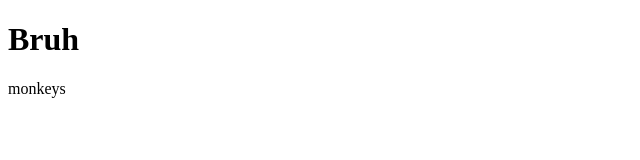
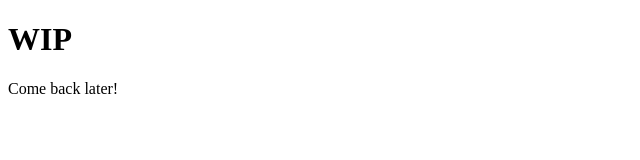
Before and after one commit to huangderful/huangderful.github.io, a plain HTML site: page index.html in a window 1280 px wide. Shown: the whole page, without its empty margins (0-640 px from the left). Drawn offline with Linux system fonts and the light colour scheme.

Commit message:
Update index.html

```diff
--- a/index.html
+++ b/index.html
@@ -1,7 +1,7 @@
 <!DOCTYPE html>
     <html>
     <body>
-    <h1>Bruh</h1>
-    <p>monkeys</p>
+    <h1>WIP</h1>
+    <p>Come back later!</p>
     </body>
 </html>
```
